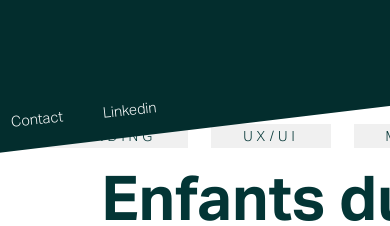
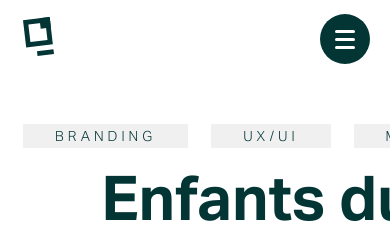
Before and after one commit to Xandecsgo/bracaval-portfolio, a Next.js app: page /projet/enfants-du-monde in a window 390 px wide. Shown: the top 226 px of the page. Built offline with nearby package versions, Linux system fonts and the light colour scheme.

Commit message:
header burger

```diff
--- a/components/header.js
+++ b/components/header.js
@@ -34,11 +34,22 @@ const Header = () => {
         };
     }, [prevScrollY, transitionY]);
 
+
+    // BURGER
+    const [isOpenNav, setIsOpenNav] = useState(false);
+
+    const toggleNav = () => {
+        setIsOpenNav(!isOpenNav);
+    }
+    const closeMobileMenu = () => {
+        setIsOpenNav(false);
+    }
+
     return (
         <>
-            <header className={styles.header}>
-                <nav>
+            <div className={styles.mobi}>
 
+                <div className={styles.logo}>
                     <ul>
                         <li><Link href="/">
                             <svg
@@ -52,17 +63,43 @@ const Header = () => {
                             </svg>
                         </Link></li>
                     </ul>
+                </div>
+            </div>
+            <div className={isOpenNav ? styles.mobileMenu + ' ' + styles.mobileMenuOpen : styles.mobileMenu} onClick={toggleNav}><span></span></div>
 
+            <header
+                className={`
+        ${styles.header}
+        ${isOpenNav ? styles.headerMobileOpen : ''}
+      `}>
+
+
+
+                <nav>
                     <ul>
-                        <li><Link href="#apropos"></Link>À propos</li>
-                        <li><Link href="#portfolio"></Link>Portfolio</li>
-                        <li><Link href="#conception"></Link>Processus de conception</li>
-                        <li><Link href="blog"></Link>Blog</li>
+                        <li onClick={closeMobileMenu}><Link href="/">
+                            <svg
+                                xmlns="http://www.w3.org/2000/svg"
+                                width="31"
+                                height="48.2"
+                            >
+                                <path className="cls-2" d="m30.43,32.17l-16.47,2.02.57,4.89,16.47-2.02-.57-4.89Z" />
+                                <path className="cls-2" d="m22.44,5.48l2.05,17.49-17.09,2.1L5.35,7.58l17.09-2.1ZM26.65,0L0,3.28l3.2,27.27,26.65-3.28L26.65,0Z" />
+                                <path className="cls-2" d="m26.65,0l-10.18,1.25,1.22,10.42,10.18-1.25L26.65,0Z" />
+                            </svg>
+                        </Link></li>
                     </ul>
 
                     <ul>
-                        <li><Link href="/contact">Contact</Link></li>
-                        <li><Link href="https://www.linkedin.com/in/guillaume-bracaval-4507391b2/" target="_blank">Linkedin</Link></li>
+                        <li onClick={closeMobileMenu}><Link href="#apropos"></Link>À propos</li>
+                        <li onClick={closeMobileMenu}><Link href="#portfolio"></Link>Portfolio</li>
+                        <li onClick={closeMobileMenu}><Link href="#conception"></Link>Processus de conception</li>
+                        <li onClick={closeMobileMenu}><Link href="blog"></Link>Blog</li>
+                    </ul>
+
+                    <ul>
+                        <li onClick={closeMobileMenu}><Link href="/contact">Contact</Link></li>
+                        <li onClick={closeMobileMenu}><Link href="https://www.linkedin.com/in/guillaume-bracaval-4507391b2/" target="_blank">Linkedin</Link></li>
                     </ul>
 
                     <div className={styles.shape} style={{
@@ -70,12 +107,16 @@ const Header = () => {
                     }}>
                         <div className={styles.shape}>
                             <svg>
-                                <path d="M22 131L0 -51.9778L572 -53V65.0667L22 131Z" fill="#032D2D" />
+                                <path d="M43.6923 366L0 2.03333L1136 0V234.85L43.6923 366Z" fill="#032D2D" />
                             </svg>
+
+
 
                             <Link href="/contact">Contact</Link>
                             <Link href="https://www.linkedin.com/in/guillaume-bracaval-4507391b2/" target="_blank">Linkedin</Link>
                         </div>
+
+
                     </div>
 
                 </nav>
--- a/styles/Header.module.scss
+++ b/styles/Header.module.scss
@@ -1,7 +1,26 @@
+.mobi {
+    display: flex;
+    padding: 23px;
+    font-size: 14px;
+    height: 86px;
+    background-color: white;
+    position: fixed;
+    width: 100%;
+    z-index: 1;
+    left: 0;
+    top: 0;
+    align-items: center;
+
+    .logo {
+        position: fixed;
+        fill: var(--black);
+    }
+}
+
 .header {
     display: flex;
     padding: 23px;
-    font-size: 14.59px;
+    font-size: 14px;
     height: 86px;
     background-color: white;
     position: fixed;
@@ -17,7 +36,7 @@
         justify-content: center;
         width: 100%;
 
-        & > div {
+        &>div {
             position: absolute;
             right: 0;
             transition: all var(--anim) ease-in-out;
@@ -26,6 +45,7 @@
         ul:nth-of-type(1) {
             position: absolute;
             left: 0;
+            fill:var(--black)
         }
 
         ul:nth-of-type(3) {
@@ -33,9 +53,9 @@
             right: 0;
         }
 
-        .shape {
+        .shape, .shape2 {
             position: absolute;
-            top: 0px;
+            top: -112px;
             right: 0px;
             fill: var(--black);
             transition: var(--anim);
@@ -50,24 +70,26 @@
                 padding: 8px 20px;
                 position: absolute;
                 width: 100%;
-                bottom: 37%;
+                bottom: -106%;
                 left: 0;
                 transform: rotate(-6deg);
             }
 
             a:nth-of-type(1) {
-                left: 23px;
+                left: 50px;
             }
 
             a:nth-of-type(2) {
-                left: 115px;
-                bottom: 43%;
+                left: 136px;
+                bottom: -100%
             }
         }
 
+
+
         ul:nth-of-type(3) {
             a {
-                background-color:var(--black) ;
+                background-color: var(--black);
                 padding: 8px 20px;
             }
         }
@@ -78,11 +100,226 @@
         }
 
         ul {
-        display: flex;
-        align-items: center;
-        gap: 23px;
+            display: flex;
+            align-items: center;
+            gap: 23px;
         }
 
 
     }
 }
+
+
+
+
+
+//BURGER//BURGER//BURGER//BURGER//BURGER//BURGER//BURGER//BURGER
+
+.mobileMenu {
+    height: 50px;
+    width: 50px;
+    line-height: 50px;
+    text-align: center;
+    background: var(--black);
+    border-radius: 50%;
+    position: fixed;
+    z-index: 99;
+    right: 20px;
+    top: 14px;
+    cursor: pointer;
+    display: none;
+
+    &.mobileMenuOpen {
+      span {
+        &:before {
+          transform: rotate(90deg);
+          left: 5px;
+          width: 50%;
+          top: -6px;
+
+        }
+
+        & {
+          transform: rotate(-45deg);
+        }
+
+        &:after {
+          transform: rotate(90deg);
+          left: 5px;
+          width: 50%;
+          top: 6px;
+        }
+      }
+    }
+
+    span {
+      background: #fff;
+      border-radius: 50px;
+      bottom: 0;
+      display: inline-block;
+      height: 3px;
+      left: 0;
+      margin: auto;
+      position: absolute;
+      right: 0;
+      top: 0;
+      width: 40%;
+      z-index: 3;
+
+      &:before {
+        background: #fff;
+        border-radius: 50px;
+        content: "";
+        display: inline-block;
+        height: 3px;
+        left: 0;
+        position: absolute;
+        transition: -webkit-transform .2s ease-out;
+        transition: transform .2s ease-out;
+        transition: transform .2s ease-out, -webkit-transform .2s ease-out;
+        width: 100%;
+        top: -8px;
+      }
+
+      &:after {
+        background: #fff;
+        border-radius: 50px;
+        content: "";
+        display: inline-block;
+        height: 3px;
+        left: 0;
+        position: absolute;
+        transition: -webkit-transform .2s ease-out;
+        transition: transform .2s ease-out;
+        transition: transform .2s ease-out, -webkit-transform .2s ease-out;
+        width: 100%;
+        top: 8px;
+      }
+    }
+  }
+
+
+
+
+
+@media only screen and (max-width: 1280px) {
+    .header {
+        .shape, .shape2 {
+
+            svg {
+                width: 274px !important;
+            }
+
+            a:nth-of-type(1) {
+                bottom: -116% !important;
+            }
+
+            a:nth-of-type(2) {
+                bottom: -110% !important;
+            }
+
+        }
+
+
+    }
+}
+
+
+@media only screen and (max-width: 992px) {
+
+    .mobileMenu {
+        display: block;
+      }
+
+      .header {
+        position: fixed;
+        z-index: 98;
+        top: 0;
+        left: 0;
+        display: none;
+        padding: 0;
+
+        &.headerMobileOpen {
+          display: block;
+        }
+
+        nav {
+          position: fixed;
+          width: 100vw;
+          height: 100vh;
+          z-index: 98;
+          background-color: var(--black);
+          display: block;
+          text-align: center;
+          padding-top: 250px;
+
+          .menuLeft {
+            li:first-child {
+              margin-bottom: 156px;
+            }
+          }
+
+          ul {
+            display: block;
+            width: 100%;
+
+            &:not(:last-of-type) {
+              margin-bottom: 32px;
+              position: relative !important;
+            }
+
+            li {
+              display: block;
+              width: 100%;
+
+              &:not(:last-of-type) {
+                margin-bottom: 32px;
+              }
+
+              a {
+                display: inline-block;
+                vertical-align: middle;
+                line-height: 22px;
+              }
+
+              div {
+                margin-left: 8px;
+                display: inline-block;
+                vertical-align: middle;
+                line-height: 10px;
+              }
+            }
+          }
+        }
+      }
+
+      .header {
+
+        ul:nth-of-type(1) {
+            z-index: 1;
+            fill:white!important;
+        }
+
+        ul:nth-of-type(2) {
+            z-index: 1;
+            color: white;
+
+        }
+
+
+
+        .shape2 {
+            display: block !important;
+            top: -80px !important;
+
+            svg {
+                width: 1000px !important;
+            }
+        }
+
+        .shape {
+            display: none !important;
+        }
+
+    }
+}
--- a/styles/ProjetCard.module.scss
+++ b/styles/ProjetCard.module.scss
@@ -15,7 +15,7 @@
   .projet-info {
     position: absolute;
     background-color: #FFF;
-    top: 0;
+    bottom: 23px;
     right: 0;
     display: flex;
     padding: 23px;
@@ -43,8 +43,8 @@
     top: 24px;
     left: 24px;
     display: flex;
-    align-items: flex-start;
     gap: 23px;
+    flex-wrap: wrap;
 
     p {
       color: #FFF;
```
